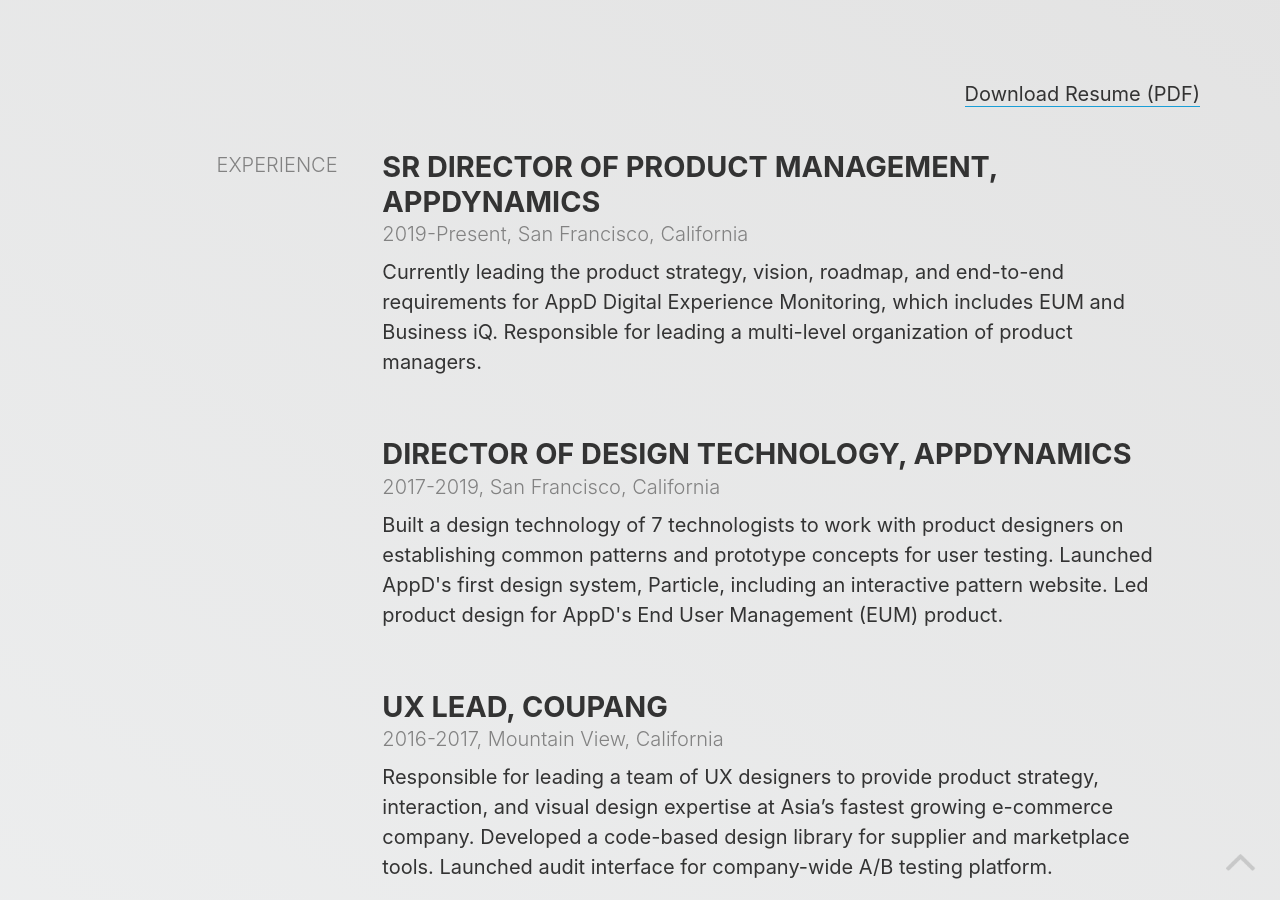
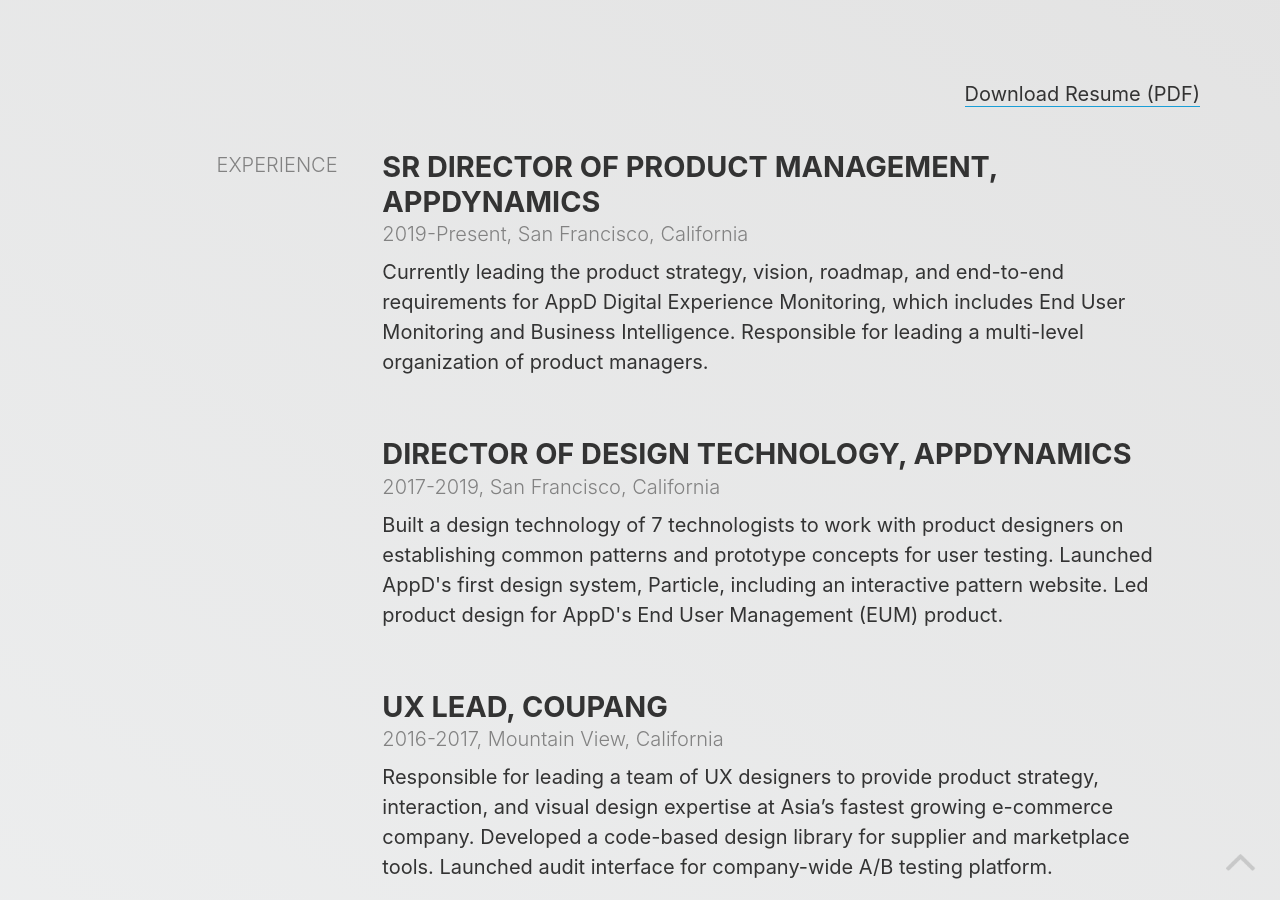
Before and after one commit to brzaik/brz4, a Jekyll site: the page built from about.html, in a window 1280 px wide and 900 px high, scrolled down 1180 px. Built offline with Jekyll 4.4.1, drawn with Linux system fonts in a browser that asks for light colours; nearby versions of some CDN libraries; some of the changed text lies outside the part shown.

Commit message:
Modified content.

```diff
--- a/about.html
+++ b/about.html
@@ -42,7 +42,7 @@ namespace: about
             2019-Present, San Francisco, California
           </p>
           <p>
-            Currently leading the product strategy, vision, roadmap, and end-to-end requirements for AppD Digital Experience Monitoring, which includes EUM and Business iQ. Responsible for leading a multi-level organization of product managers.
+            Currently leading the product strategy, vision, roadmap, and end-to-end requirements for AppD Digital Experience Monitoring, which includes End User Monitoring and Business Intelligence. Responsible for leading a multi-level organization of product managers.
           </p>
         </div>
         <div class="padder-resume">
```
Also changed, not shown: other parts of about.html (+1 -1 lines).
